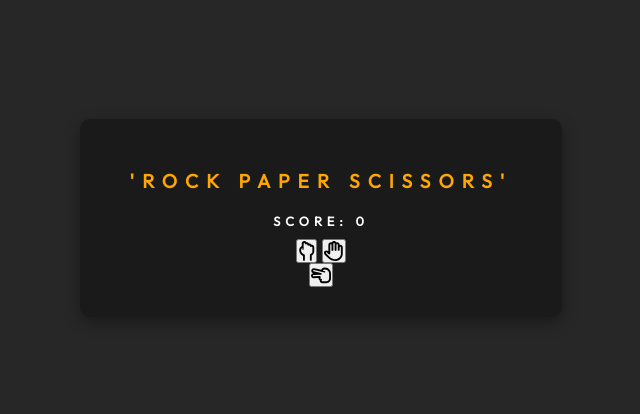
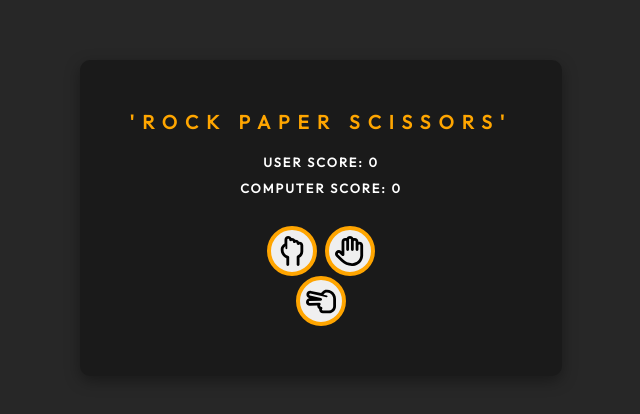
Before and after one commit to Shazee17/rock-paper-scissors-react, a React (Vite) app: page / in a window 1280 px wide. Shown: the part 182-596 px from the top of the page, without its empty margins (319-959 px from the left). Built offline with nearby package versions, Linux system fonts and the light colour scheme.

Commit message:
updated CSS

```diff
--- a/src/Components/Buttons.jsx
+++ b/src/Components/Buttons.jsx
@@ -12,7 +12,8 @@ const Buttons = () => {
   const [userChoice, setUserChoice] = useState(null);
   const [computersChoice, setComputersChoice] = useState(null);
   const [winnerDeclared, setWinnerDeclared] = useState(false);
-  const [score, setScore] = useState(0);
+  const [userScore, setUserScore] = useState(0);
+  const [computerScore, setComputerScore] = useState(0);
 
   const handleChoice = (choice) => {
     setUserChoice(choice);
@@ -31,32 +32,45 @@ const Buttons = () => {
 
   const updateScore = (winner) => {
     if (winner === "You Win") {
-      setScore((prevScore) => prevScore + 1);
+      setUserScore((prevScore) => prevScore + 1);
     } else if (winner === "Computer Wins") {
-      setScore((prevScore) => prevScore - 1);
+      setComputerScore((prevScore) => prevScore + 1);
     }
   };
 
   return (
     <div className="container">
       <h1 className="gameTitle">'ROCK PAPER SCISSORS'</h1>
-      <div className="score">Score: {score}</div>
+
+      <div className="score">User Score: {userScore}</div>
+      <div className="score">Computer Score: {computerScore}</div>
+
       {!winnerDeclared && (
         <div className="button-container">
+          <div class="top-buttons">
+            <button title="Rock" onClick={() => handleChoice("Rock")}>
+              <FontAwesomeIcon
+                icon={faHandBackFist}
+                size="xl"
+                className="font-awesome-icon"
+              />
+            </button>
 
-
-          <div class="top-buttons">
-          <button onClick={() => handleChoice("Rock")}>
-            <FontAwesomeIcon icon={faHandBackFist} size="xl" />
-          </button>
-
-          <button onClick={() => handleChoice("Paper")}>
-            <FontAwesomeIcon icon={faHand} size="xl" />
-          </button>
+            <button title="Paper" onClick={() => handleChoice("Paper")}>
+              <FontAwesomeIcon
+                icon={faHand}
+                size="xl"
+                className="font-awesome-icon"
+              />
+            </button>
           </div>
 
-          <button onClick={() => handleChoice("Scissors")}>
-            <FontAwesomeIcon icon={faHandScissors} size="xl" />
+          <button title="Scissors" onClick={() => handleChoice("Scissors")}>
+            <FontAwesomeIcon
+              icon={faHandScissors}
+              size="xl"
+              className="font-awesome-icon"
+            />
           </button>
         </div>
       )}
--- a/src/index.css
+++ b/src/index.css
@@ -53,18 +53,27 @@ main{
     text-transform: uppercase;
     font-weight: bold;
     padding-bottom: 10px;
-    letter-spacing: 5px;
+    letter-spacing: 2px;
 }
 
 .button-container {
     display: flex;
     flex-direction: column;
     align-items: center;
+    padding: 20px;
+  }
+
+  .button-container button {
+    border-radius: 50%;
+    height: 50px;
+    width: 50px;
+    border: 4px solid orange;
+    cursor: pointer;
   }
 
   .top-buttons {
     display: flex;
-    gap: 5px;
+    gap: 8px;
   }
 
   .top-buttons button {
@@ -74,3 +83,12 @@ main{
   .button-container button:nth-child(3) {
     margin-top: auto;
   }
+
+.font-awesome-icon{
+    height: 30px;
+    width: 30px;
+}
+
+.font-awesome-icon:hover{
+    color: orange;
+}
```
